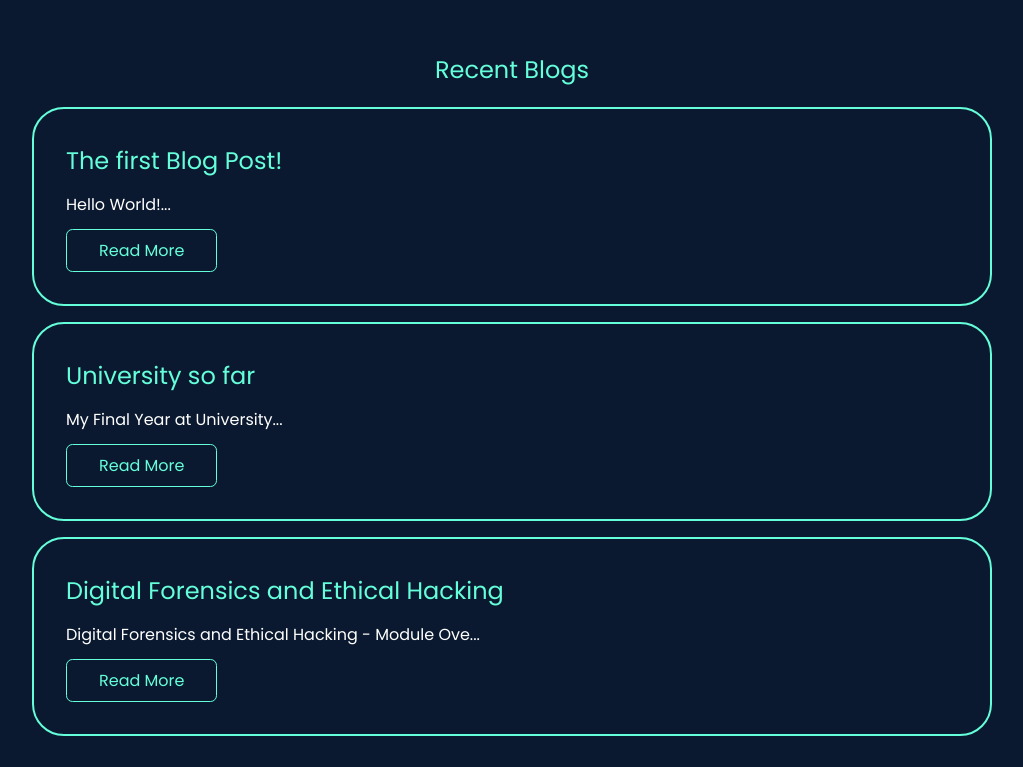
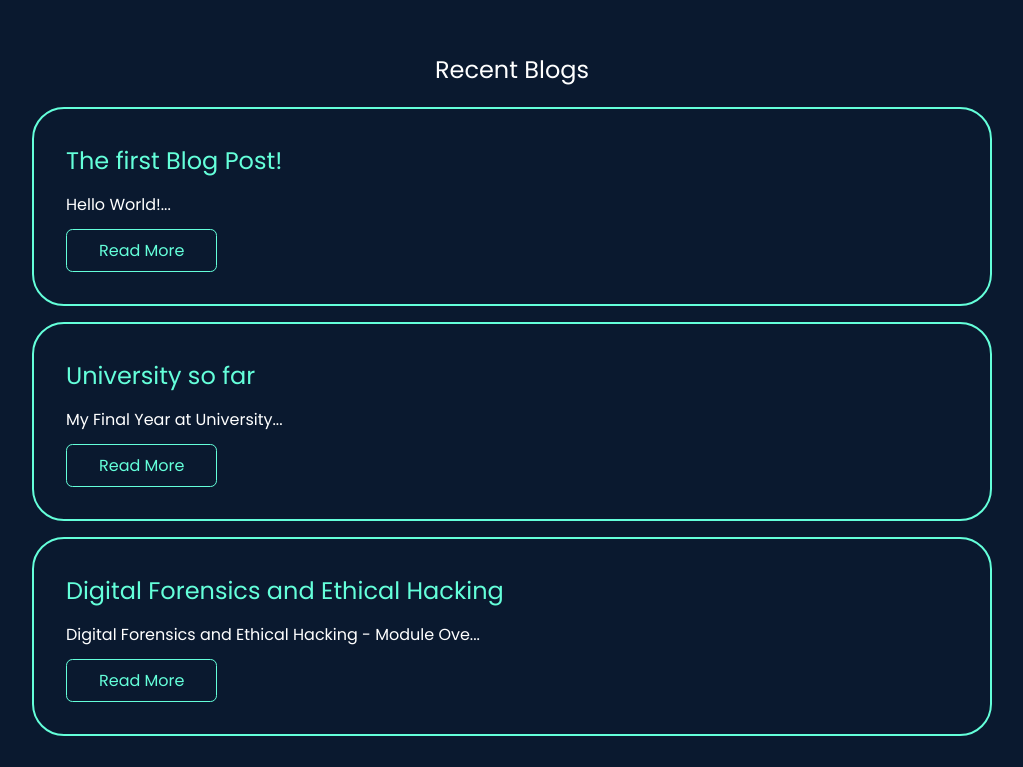
Before and after one commit to JacksonLDJ/react-portfolio-website, a React (Create React App) app: page / in a window 1280 px wide. Shown: the part 3367-4134 px from the top of the page, without its empty margins (128-1151 px from the left). Built offline with nearby package versions, Linux system fonts and the light colour scheme.

Commit message:
Small changes

```diff
--- a/package.json
+++ b/package.json
@@ -4,6 +4,7 @@
   "private": true,
   "dependencies": {
     "clsx": "^2.1.1",
+    "markdown": "^0.5.0",
     "react": "^18.2.0",
     "react-dom": "^18.2.0",
     "react-icons": "^4.10.1",
--- a/src/components/Header/Header.css
+++ b/src/components/Header/Header.css
@@ -11,10 +11,6 @@ Header {
     height: 100%;
     position: relative;
     padding: 0 1rem;
-
-    h1{
-        color: white;
-    }
 }
 
 .cta {
--- a/src/index.css
+++ b/src/index.css
@@ -67,7 +67,7 @@ section {
     }
 }
 
-h1,
+
 h2,
 h3,
 h4,
@@ -75,6 +75,11 @@ h5 {
     font-weight: 500;
     color: #64ffda;
 
+}
+
+h1{
+    font-weight: 500;
+    color: white;
 }
 
 .color-primary {
```
Also changed, not shown: 1 other file (tests, documents, lock files or other folders).
